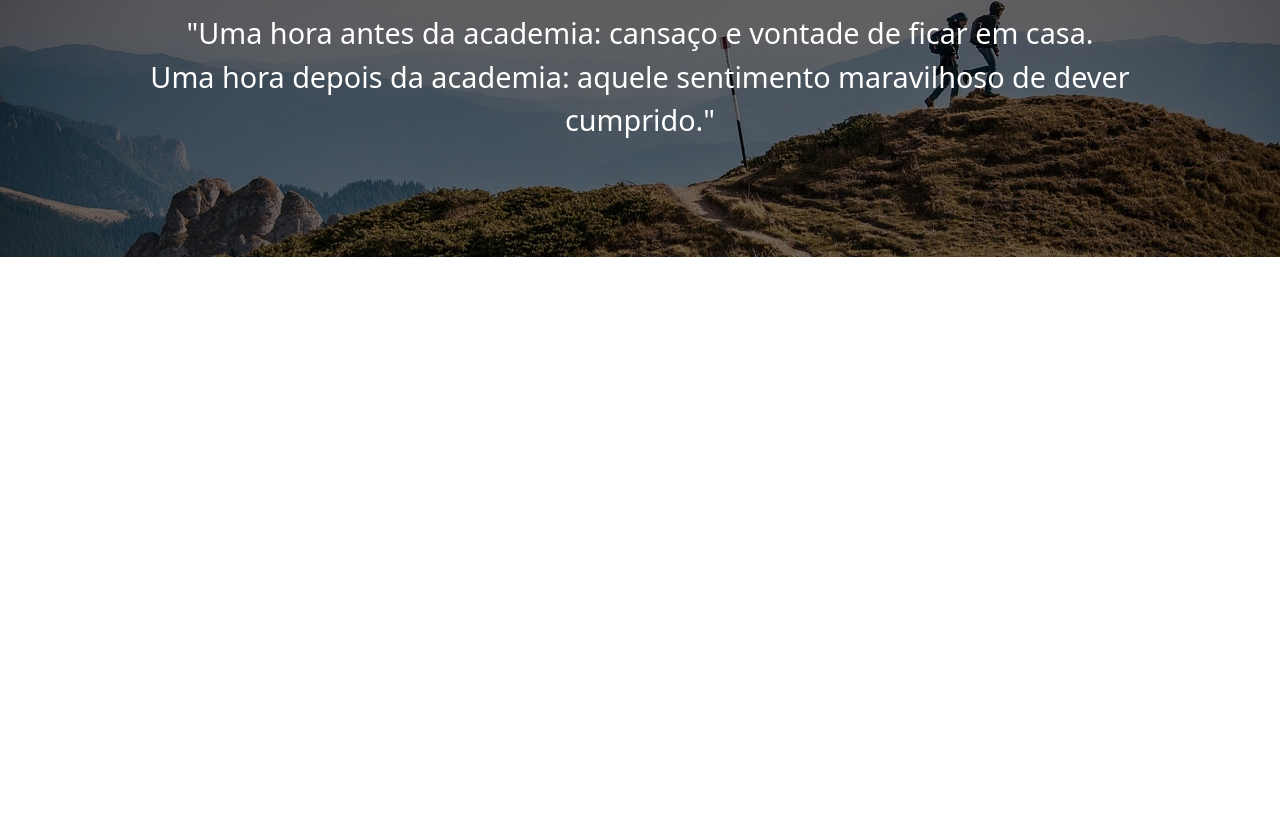
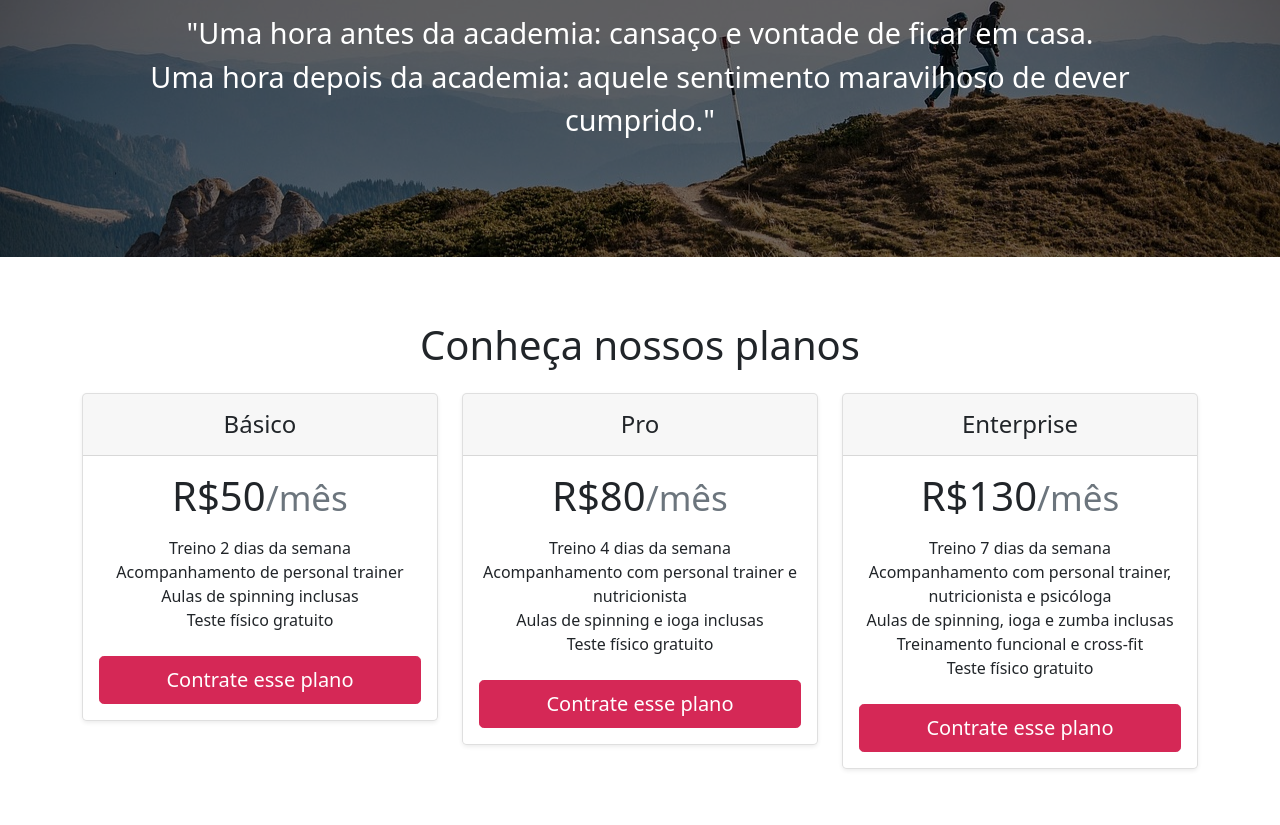
Before and after one commit to ecpieritz/fitness-gym, a plain HTML site: page index.html in a window 1280 px wide. Shown: the part 1209-2034 px from the top of the page. Before the commit the page ends 1514 px from the top, so only its background shows below. Drawn offline with Linux system fonts and the light colour scheme; files whose address does not match are found by name.

Commit message:
Added price cards

```diff
--- a/index.html
+++ b/index.html
@@ -159,6 +159,66 @@
     </section>
 
     <!-- Pricing -->
+    <section class="container py-3">
+      <h2 class="display-6 text-center mb-4">Conheça nossos planos</h2>
+      <div class="row row-cols-1 row-cols-md-3 mb-3 text-center">
+          <div class="col">
+              <div class="card mb-4 rounded-3 shadow-sm">
+                  <div class="card-header py-3">
+                      <h4 class="my-0 fw-normal">Básico</h4>
+                  </div>
+                  <div class="card-body">
+                      <h1 class="card-title pricing-card-title">R$50<small
+                              class="text-muted fw-light">/mês</small></h1>
+                      <ul class="list-unstyled mt-3 mb-4">
+                          <li>Treino 2 dias da semana</li>
+                          <li>Acompanhamento de personal trainer</li>
+                          <li>Aulas de spinning inclusas</li>
+                          <li>Teste físico gratuito</li>
+                      </ul>
+                      <button type="button" class="w-100 btn btn-lg btn-primary">Contrate esse plano</button>
+                  </div>
+              </div>
+          </div>
+          <div class="col">
+              <div class="card mb-4 rounded-3 shadow-sm">
+                  <div class="card-header py-3">
+                      <h4 class="my-0 fw-normal">Pro</h4>
+                  </div>
+                  <div class="card-body">
+                      <h1 class="card-title pricing-card-title">R$80<small
+                              class="text-muted fw-light">/mês</small></h1>
+                      <ul class="list-unstyled mt-3 mb-4">
+                          <li>Treino 4 dias da semana</li>
+                          <li>Acompanhamento com personal trainer e nutricionista</li>
+                          <li>Aulas de spinning e ioga inclusas</li>
+                          <li>Teste físico gratuito</li>
+                      </ul>
+                      <button type="button" class="w-100 btn btn-lg btn-primary">Contrate esse plano</button>
+                  </div>
+              </div>
+          </div>
+          <div class="col">
+              <div class="card mb-4 rounded-3 shadow-sm">
+                  <div class="card-header py-3">
+                      <h4 class="my-0 fw-normal">Enterprise</h4>
+                  </div>
+                  <div class="card-body">
+                      <h1 class="card-title pricing-card-title">R$130<small
+                              class="text-muted fw-light">/mês</small></h1>
+                      <ul class="list-unstyled mt-3 mb-4">
+                          <li>Treino 7 dias da semana</li>
+                          <li>Acompanhamento com personal trainer, <br />nutricionista e psicóloga</li>
+                          <li>Aulas de spinning, ioga e zumba inclusas</li>
+                          <li>Treinamento funcional e cross-fit</li>
+                          <li>Teste físico gratuito</li>
+                      </ul>
+                      <button type="button" class="w-100 btn btn-lg btn-primary">Contrate esse plano</button>
+                  </div>
+              </div>
+          </div>
+      </div>
+  </section>
     <!-- Quote 2 -->
     <!-- Contact -->
     <!-- Footer -->
```
